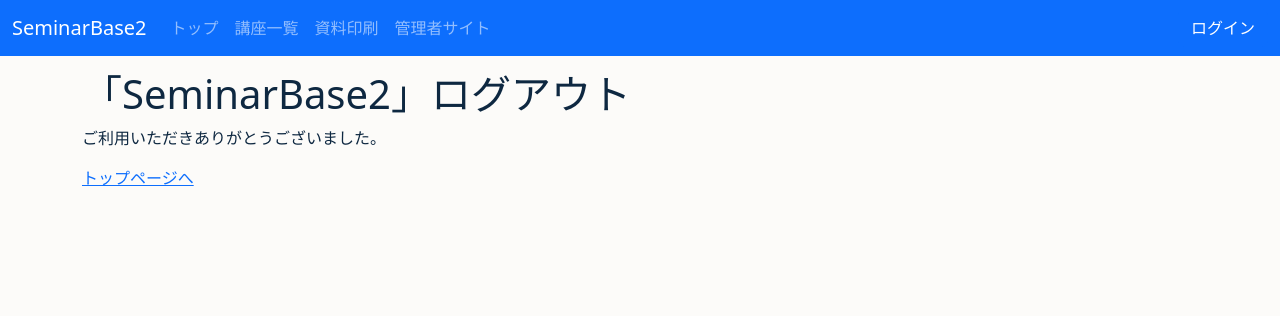
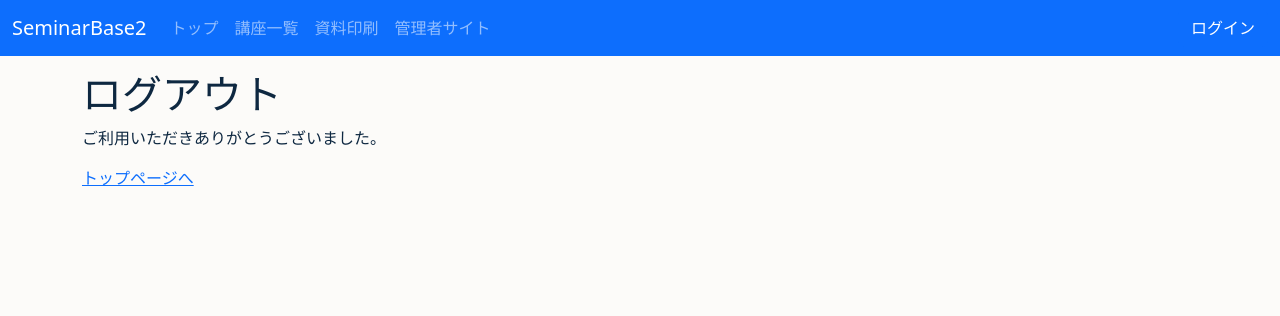
Before and after one commit to e1q23079/SeminarBase2, a Django app: template app/templates/registration/logged_out.html in a window 1280 px wide. Shown: the top 316 px of the page. Run offline with Django 5.2, Linux system fonts and the light colour scheme; the template is opened without the code that fills it, so the values that code supplies are empty; some libraries are stand-ins or nearby versions.

Commit message:
ログアウトページのタイトルを修正し、余分なテキストを削除

```diff
--- a/app/templates/registration/logged_out.html
+++ b/app/templates/registration/logged_out.html
@@ -7,7 +7,7 @@
 {% endblock %}
 
 {% block content %}
-<h1>「SeminarBase2」ログアウト</h1>
+<h1>ログアウト</h1>
 <p>ご利用いただきありがとうございました。</p>
 <a href="/">トップページへ</a>
 {% endblock %}
```
